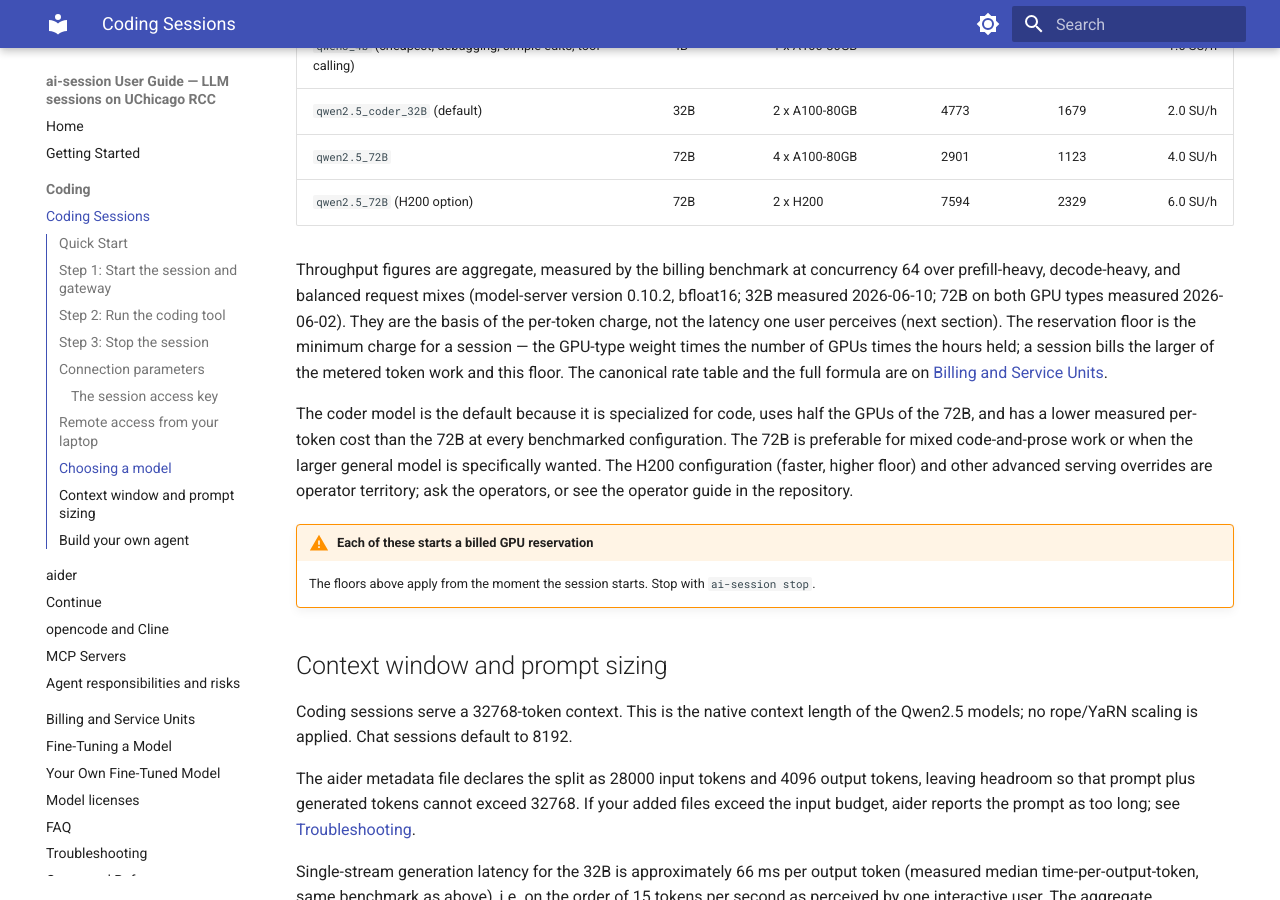
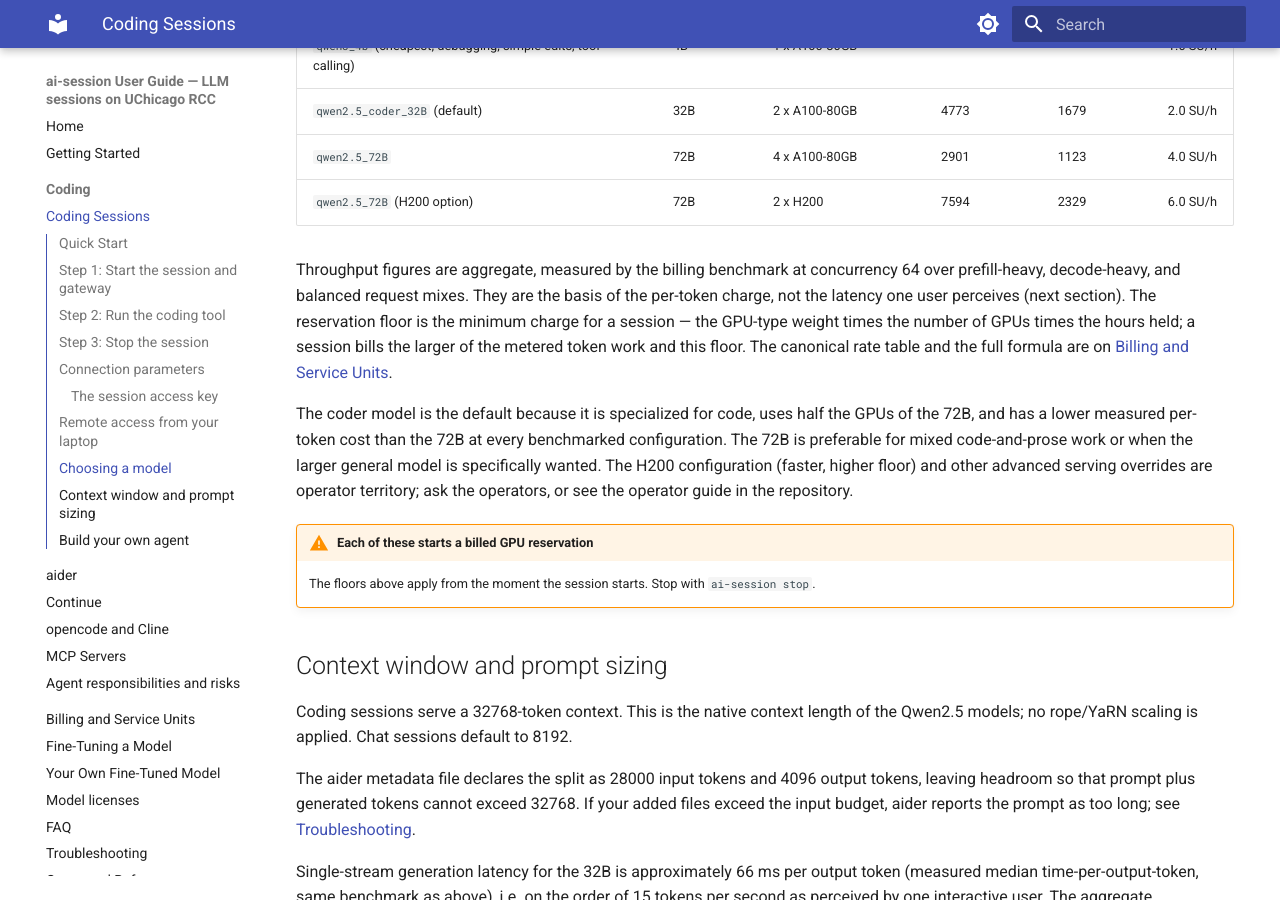
Before and after one commit to rmehta1987/rcc-vllm, an MkDocs documentation site: the page built from docs/coding/overview.md, in a window 1280 px wide and 900 px high, scrolled down 4105 px. Built offline with MkDocs 1.6.1 and Material for MkDocs 9.7.7, drawn with Linux system fonts in a browser that asks for light colours.

Commit message:
Update throughput figures and billing explanation
Removed specific measurement dates for throughput figures and clarified the basis for per-token charges.

```diff
--- a/docs/coding/overview.md
+++ b/docs/coding/overview.md
@@ -201,9 +201,7 @@
 | `qwen2.5_72B` (H200 option) | 72B | 2 x H200 | 7594 | 2329 | 6.0 SU/h |
 
 Throughput figures are aggregate, measured by the billing benchmark at concurrency
-64 over prefill-heavy, decode-heavy, and balanced request mixes (model-server
-version 0.10.2, bfloat16; 32B measured 2026-06-10; 72B on both GPU types
-measured 2026-06-02).
+64 over prefill-heavy, decode-heavy, and balanced request mixes.
 They are the basis of the per-token charge, not the latency one user perceives
 (next section). The reservation floor is the minimum charge for a session — the
 GPU-type weight times the number of GPUs times the hours held; a session bills the
```
